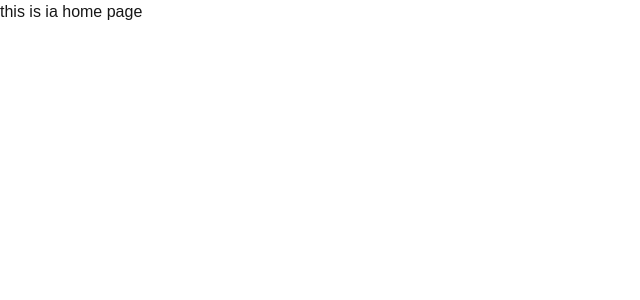
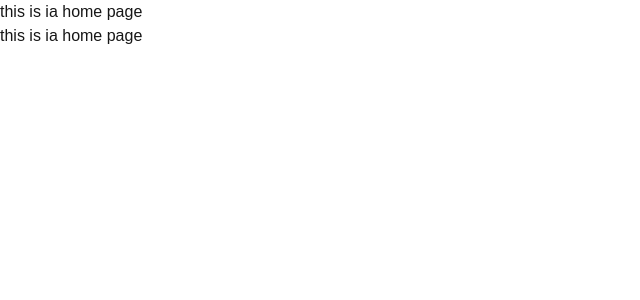
Before and after one commit to moolraaj/test_project, a Next.js app: page / in a window 1280 px wide. Shown: the top 300 px of the page, without its empty margins (0-640 px from the left). Built offline with nearby package versions, Linux system fonts and the light colour scheme.

Commit message:
updated code

```diff
--- a/src/app/page.tsx
+++ b/src/app/page.tsx
@@ -4,6 +4,7 @@ export default function Home() {
   return (
     <>
     <h1>this is ia home page</h1>
+    <h1>this is ia home page</h1>
 
     </>
   );
```
